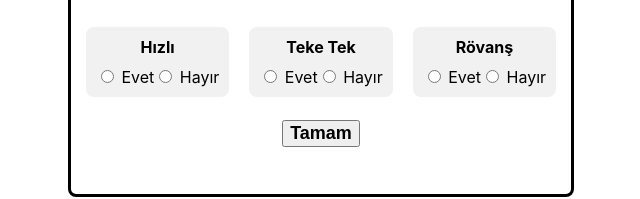
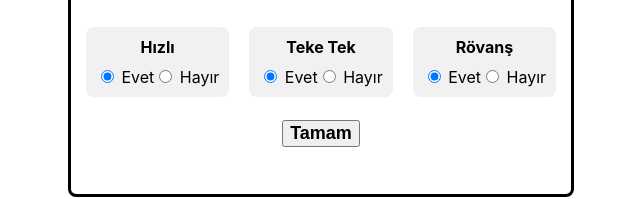
Before and after one commit to emrecan-balgun/digitoy-case, a React (Create React App) app: page / in a window 1280 px wide. Shown: the part 406-605 px from the top of the page, without its empty margins (319-959 px from the left). Built offline with nearby package versions, Linux system fonts and the light colour scheme.

Commit message:
add data and refactor app.js

```diff
--- a/src/App.js
+++ b/src/App.js
@@ -1,51 +1,20 @@
 import './App.css';
 import { useState } from 'react';
+const { data } = require('./data');
 
 function App() {
   const [value, setValue] = useState(1000);
   const minValue = 200;
   const maxValue = 5000;
 
-  const masaHandler = (event) => {
-    console.log(event.target.value);
-  }
+  const [tip1, setTip1] = useState('Evet');
+  const [tip2, setTip2] = useState('Evet');
+  const [tip3, setTip3] = useState('Evet');
 
   const handleClick = () => {
     console.log("Butona basıldı");
+    console.log("Bahis: " + value + "\nHızlı: " + tip1 + "\nTeke Tek: " + tip2 + "\nRövanş: " + tip3)
   }
-
-  const data = [
-    {
-      bahis: "1000",
-      hizli: "evet",
-      teketek: "evet",
-      rovans: "evet",
-    },
-    {
-      bahis: "1500",
-      hizli: "evet",
-      teketek: "evet",
-      rovans: "hayir",
-    },
-    {
-      bahis: "3200",
-      hizli: "evet",
-      teketek: "hayir",
-      rovans: "evet",
-    },
-    {
-      bahis: "200",
-      hizli: "hayir",
-      teketek: "evet",
-      rovans: "evet",
-    },
-    {
-      bahis: "4000",
-      hizli: "hayir",
-      teketek: "hayir",
-      rovans: "evet",
-    }
-  ]
 
   return (
     <div className="App">
@@ -65,28 +34,31 @@ function App() {
           <div className="filters">
             <div className="filterContainer">
               <span>Hızlı</span>
-              <div className="filter" onChange={(e) => masaHandler(e)}>
-                <input type="radio" value="Hızlı Evet" /> Evet
-                <input type="radio" value="Hızlı Hayır" /> Hayır
+              <div className="filter" onChange={(e) => setTip1(e.target.value)}>
+                <input type="radio" name="masaTipi1" value="Evet" defaultChecked/> Evet
+                <input type="radio" name="masaTipi1" value="Hayır" /> Hayır
               </div>
             </div>
             <div className="filterContainer">
               <span>Teke Tek</span>
-              <div className="filter" onChange={(e) => masaHandler(e)}>
-                <input type="radio" value="Teke Tek Evet" /> Evet
-                <input type="radio" value="Teke Tek Hayır" /> Hayır
+              <div className="filter" onChange={(e) => setTip2(e.target.value)}>
+                <input type="radio" name="masaTipi2" value="Evet" defaultChecked/> Evet
+                <input type="radio" name="masaTipi2" value="Hayır" /> Hayır
               </div>
             </div>
             <div className="filterContainer">
               <span>Rövanş</span>
-              <div className="filter" onChange={(e) => masaHandler(e)}>
-                <input type="radio" value="Rövanş Evet" /> Evet
-                <input type="radio" value="Rövanş Hayır" /> Hayır
+              <div className="filter" onChange={(e) => setTip3(e.target.value)}>
+                <input type="radio" name="masaTipi3" value="Evet" defaultChecked/> Evet
+                <input type="radio" name="masaTipi3" value="Hayır" /> Hayır
               </div>
             </div>
           </div>
           <button className="save" onClick={handleClick}>Tamam</button>
           <div className="results">
+            {
+
+            }
             {/* <div className="result">
               <span><b>Bahis:</b> 1000$</span>
               <br />
--- /dev/null
+++ b/src/data.js
@@ -0,0 +1,36 @@
+const data = [
+    {
+      bahis: "1000",
+      hizli: "evet",
+      teketek: "evet",
+      rovans: "evet",
+    },
+    {
+      bahis: "1500",
+      hizli: "evet",
+      teketek: "evet",
+      rovans: "hayir",
+    },
+    {
+      bahis: "3200",
+      hizli: "evet",
+      teketek: "hayir",
+      rovans: "evet",
+    },
+    {
+      bahis: "200",
+      hizli: "hayir",
+      teketek: "evet",
+      rovans: "evet",
+    },
+    {
+      bahis: "4000",
+      hizli: "hayir",
+      teketek: "hayir",
+      rovans: "evet",
+    }
+  ]
+
+module.exports = {
+    data
+}
```
